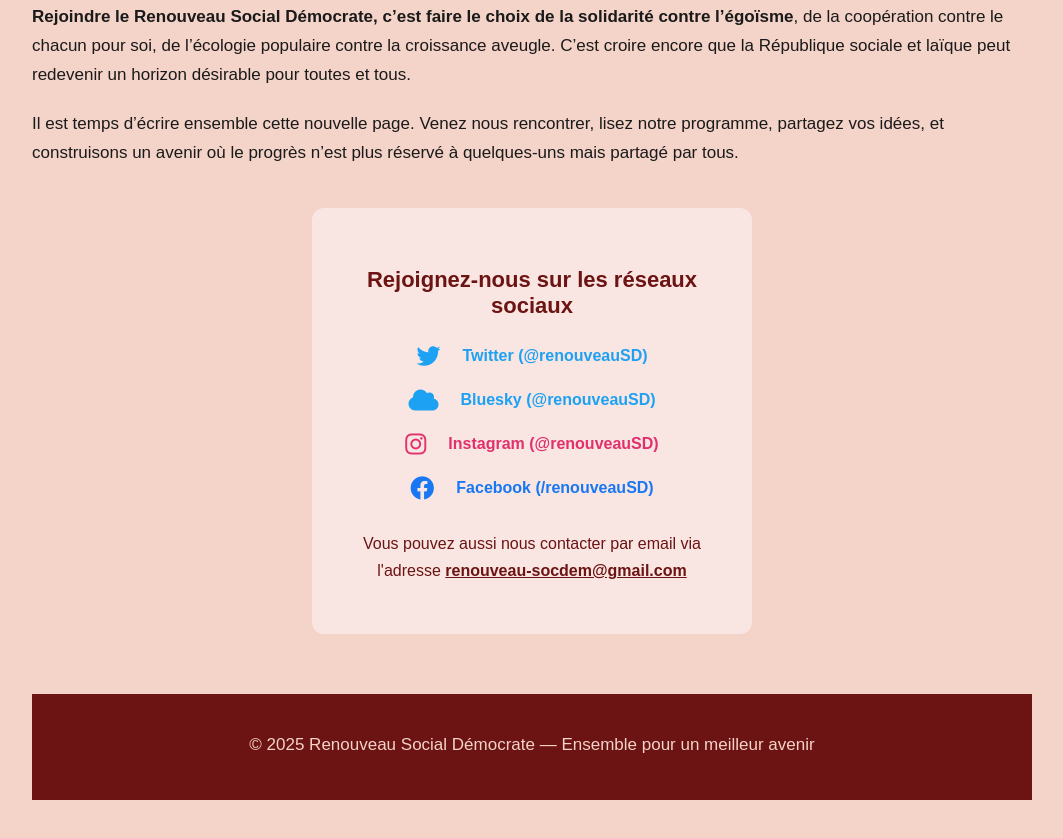
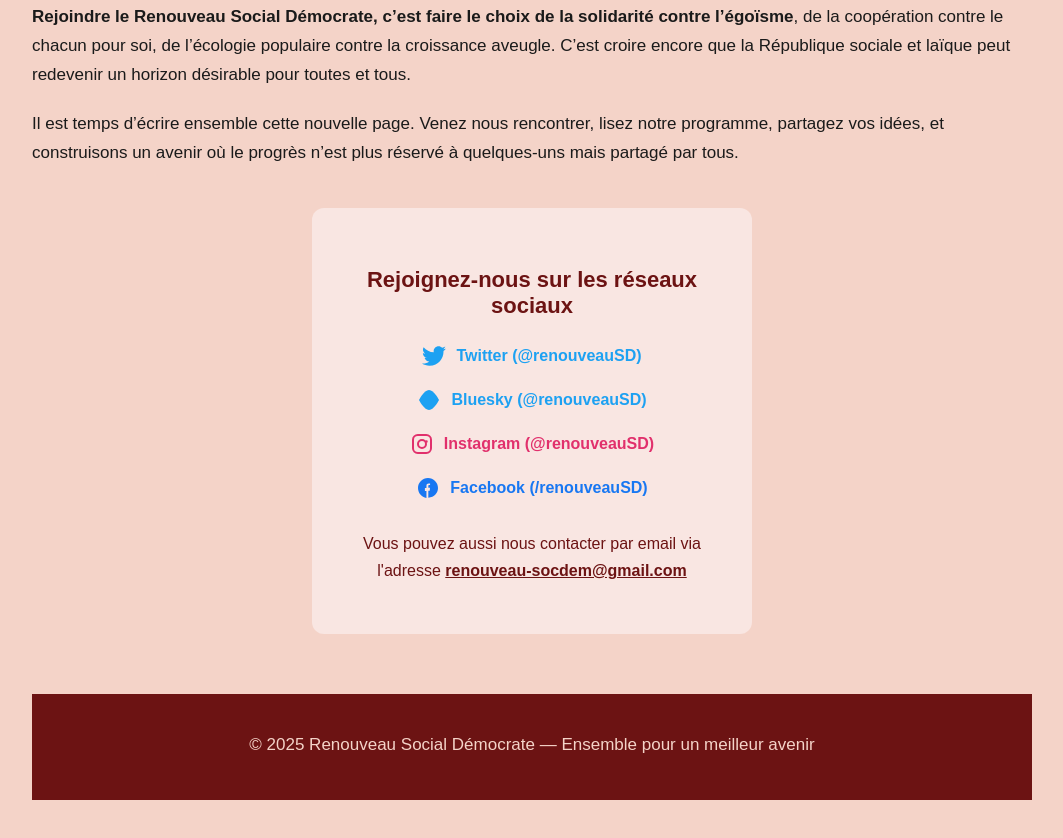
Before and after one commit to HugoCNRD/renouveau-soc-dem, a plain HTML site: page index.html in a window 1280 px wide. Shown: the part 1666-2504 px from the top of the page, without its empty margins (108-1171 px from the left). Drawn offline with Linux system fonts and the light colour scheme.

Commit message:
Update index.html

```diff
--- a/index.html
+++ b/index.html
@@ -4,10 +4,6 @@
   <meta charset="UTF-8">
   <title>Renouveau Social Démocrate</title>
   <link href="GlacialIndifference-Regular.otf" rel="stylesheet">
-  <link
-rel="stylesheet"
-  href="https://cdnjs.cloudflare.com/ajax/libs/font-awesome/6.4.0/css/all.min.css"
-/>
   <style>
     body {
       margin: 0;
@@ -175,29 +171,34 @@ rel="stylesheet"
   <p><span>Rejoindre le Renouveau Social Démocrate, c’est faire le choix de la solidarité contre l’égoïsme</span>, de la coopération contre le chacun pour soi, de l’écologie populaire contre la croissance aveugle. C’est croire encore que la République sociale et laïque peut redevenir un horizon désirable pour toutes et tous.</p>
 
   <p>Il est temps d’écrire ensemble cette nouvelle page. Venez nous rencontrer, lisez notre programme, partagez vos idées, et construisons un avenir où le progrès n’est plus réservé à quelques-uns mais partagé par tous.</p>
-<section class="social" style="text-align: center; padding: 30px 20px; background-color: #f9e6e2; border-radius: 12px; max-width: 400px; margin: 40px auto;">
+
+  <section class="social" style="text-align: center; padding: 30px 20px; background-color: #f9e6e2; border-radius: 12px; max-width: 400px; margin: 40px auto;">
   <h4 style="color: #6c1313; margin-bottom: 25px; font-size: 22px;">Rejoignez-nous sur les réseaux sociaux</h4>
 
   <div class="social-links" style="display: flex; flex-direction: column; align-items: center; gap: 20px; font-weight: bold; font-size: 16px;">
 
     <a href="https://twitter.com/renouveauSD" target="_blank" rel="noopener" aria-label="Twitter"
       style="display: flex; align-items: center; gap: 10px; text-decoration: none; color: #1DA1F2;">
-      <i class="fab fa-twitter" style="font-size: 24px; margin-right: 12px;"></i> Twitter (@renouveauSD)
+      <svg xmlns="http://www.w3.org/2000/svg" width="24" height="24" fill="#1DA1F2" viewBox="0 0 24 24"><path d="M23.954 4.569c-.885.392-1.83.656-2.825.775 1.014-.609 1.794-1.574 2.163-2.724-.95.555-2.005.959-3.127 1.184-.897-.956-2.178-1.555-3.594-1.555-2.72 0-4.924 2.204-4.924 4.923 0 .39.045.765.127 1.124-4.09-.205-7.719-2.164-10.148-5.144-.423.722-.666 1.562-.666 2.457 0 1.696.863 3.193 2.175 4.073-.8-.026-1.555-.246-2.213-.615v.061c0 2.372 1.685 4.348 3.918 4.796-.41.11-.841.17-1.287.17-.315 0-.624-.03-.927-.086.625 1.952 2.444 3.377 4.6 3.416-1.68 1.318-3.808 2.105-6.114 2.105-.397 0-.788-.023-1.17-.068 2.179 1.397 4.768 2.215 7.557 2.215 9.054 0 14-7.496 14-13.986 0-.21 0-.423-.015-.633.961-.695 1.8-1.562 2.46-2.549z"/></svg>
+      Twitter (@renouveauSD)
     </a>
 
     <a href="https://bsky.app/profile/renouveauSD" target="_blank" rel="noopener" aria-label="Bluesky"
       style="display: flex; align-items: center; gap: 10px; text-decoration: none; color: #1da1f2;">
-      <i class="fas fa-cloud" style="font-size: 24px; margin-right: 12px;"></i> Bluesky (@renouveauSD)
+      <svg xmlns="http://www.w3.org/2000/svg" width="24" height="24" fill="#1da1f2" viewBox="0 0 24 24"><path d="M2 12s5-10 10-10 10 10 10 10-5 10-10 10S2 12 2 12z"/></svg>
+      Bluesky (@renouveauSD)
     </a>
 
     <a href="https://instagram.com/renouveauSD" target="_blank" rel="noopener" aria-label="Instagram"
       style="display: flex; align-items: center; gap: 10px; text-decoration: none; color: #E1306C;">
-      <i class="fab fa-instagram" style="font-size: 24px; margin-right: 12px;"></i> Instagram (@renouveauSD)
+      <svg xmlns="http://www.w3.org/2000/svg" width="24" height="24" fill="#E1306C" viewBox="0 0 24 24"><path d="M7.75 2h8.5A5.75 5.75 0 0122 7.75v8.5A5.75 5.75 0 0116.25 22h-8.5A5.75 5.75 0 012 16.25v-8.5A5.75 5.75 0 017.75 2zm0 2A3.75 3.75 0 004 7.75v8.5A3.75 3.75 0 007.75 20h8.5a3.75 3.75 0 003.75-3.75v-8.5A3.75 3.75 0 0016.25 4h-8.5zM12 7a5 5 0 110 10 5 5 0 010-10zm0 2a3 3 0 100 6 3 3 0 000-6zm4.5-.75a1.25 1.25 0 110 2.5 1.25 1.25 0 010-2.5z"/></svg>
+      Instagram (@renouveauSD)
     </a>
 
     <a href="https://facebook.com/renouveauSD" target="_blank" rel="noopener" aria-label="Facebook"
       style="display: flex; align-items: center; gap: 10px; text-decoration: none; color: #1877F2;">
-      <i class="fab fa-facebook" style="font-size: 24px; margin-right: 12px;"></i> Facebook (/renouveauSD)
+      <svg xmlns="http://www.w3.org/2000/svg" width="24" height="24" fill="#1877F2" viewBox="0 0 24 24"><path d="M22 12c0-5.52-4.48-10-10-10S2 6.48 2 12c0 5 3.66 9.13 8.44 9.88v-6.99H8.9v-2.89h1.54v-2.21c0-1.52.9-2.36 2.28-2.36.66 0 1.35.12 1.35.12v1.49h-.76c-.75 0-.98.47-.98.95v1.8h1.67l-.27 2.89h-1.4v6.99C18.34 21.13 22 17 22 12z"/></svg>
+      Facebook (/renouveauSD)
     </a>
 
   </div>
@@ -210,9 +211,6 @@ rel="stylesheet"
   </p>
 </section>
 
-
-
-
 <footer>
   <p>&copy; 2025 Renouveau Social Démocrate — Ensemble pour un meilleur avenir</p>
 </footer>
```
